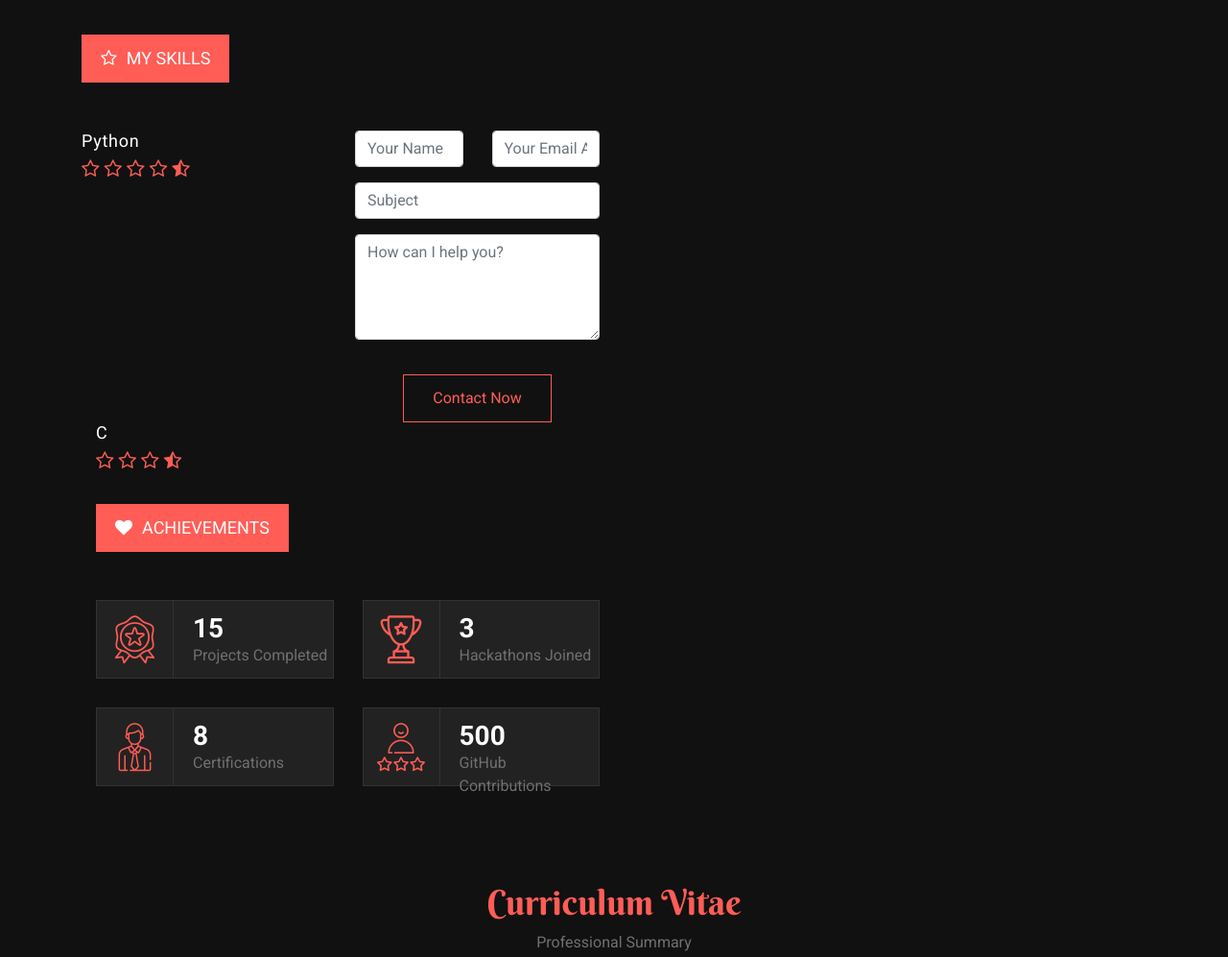
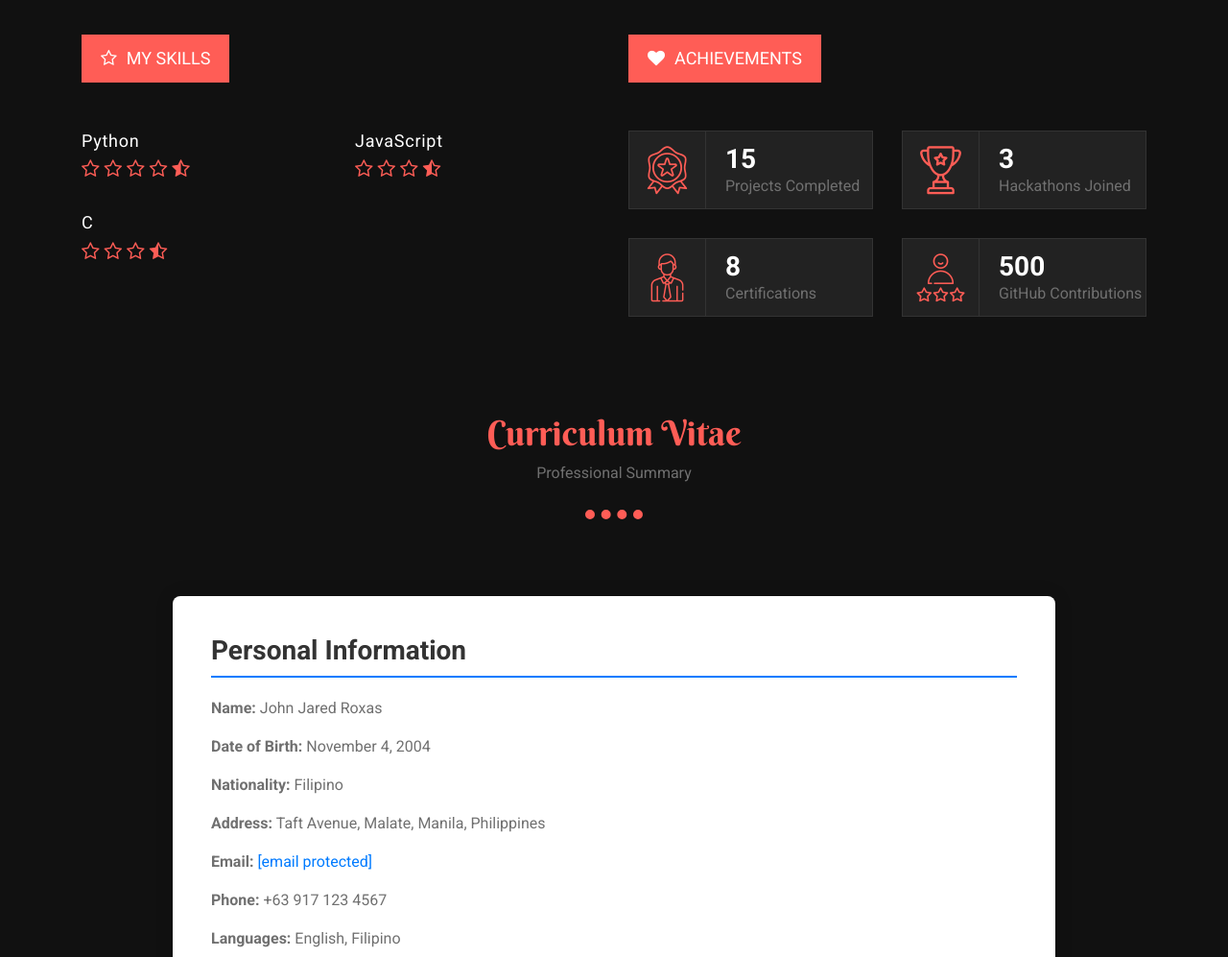
Before and after one commit to jaredroxas/my-website, a website built with webpack: page index.html in a window 1280 px wide. Shown: the part 3820-4817 px from the top of the page at 96% size. Built offline with nearby package versions, Linux system fonts and the light colour scheme; files whose address does not match are found by name.

Commit message:
Update index.html

```diff
--- a/index.html
+++ b/index.html
@@ -346,34 +346,15 @@
 								</div>
 
 								<div class="col-md-6">
-									<form id="contactForm" action="https://formsubmit.co/john_jared_roxas@dlsu.edu.ph" method="POST">
-
-    <input type="hidden" name="_subject" value="New Portfolio Message!">
-    <input type="hidden" name="_captcha" value="false">
-    <input type="hidden" name="_template" value="table">
-
-    <div class="row">
-        <div class="form-group col-md-6 col-sm-6">
-            <input type="text" name="name" class="form-control" placeholder="Your Name" required>
-        </div>
-
-        <div class="form-group col-md-6 col-sm-6">
-            <input type="email" name="email" class="form-control" placeholder="Your Email Address" required>
-        </div>
-
-        <div class="form-group col-md-12 col-sm-12">
-            <input type="text" name="subject_text" class="form-control" placeholder="Subject">
-        </div>
-
-        <div class="form-group col-md-12 col-sm-12">
-            <textarea name="message" id="message" rows="4" class="form-control" placeholder="How can I help you?" required></textarea>
-        </div>
-
-        <div class="col-md-12 col-sm-12 text-center">
-            <button type="submit" class="btn-contact">Contact Now</button>
-        </div>
-    </div>
-</form>
+									<!-- Skill Single Start -->
+									<div class="skill-single">
+										<h5>JavaScript</h5>
+										<div class="skill-ratting">
+											<i class="fa fa-star-o"></i>
+											<i class="fa fa-star-o"></i>
+											<i class="fa fa-star-o"></i>
+											<i class="fa fa-star-half-o"></i>
+										</div>
 									</div>
 									<!-- Skill Single End -->
 								</div>
@@ -660,7 +641,7 @@
 			<div class="row">
 				<div class="col-md-8 offset-md-2">
 					<div class="contact-form">
-						<form id="contactForm" action="https://formsubmit.co/john_jared_roxas@dlsu.edu.ph" method="POST">
+						<form id="contactForm" action="https://formsubmit.co/john_jared_roxas@dlsu.edu.ph" method="POST" novalidate>
     <input type="hidden" name="_subject" value="New Portfolio Message!">
     <input type="hidden" name="_captcha" value="false">
     <input type="hidden" name="_template" value="table">
```
